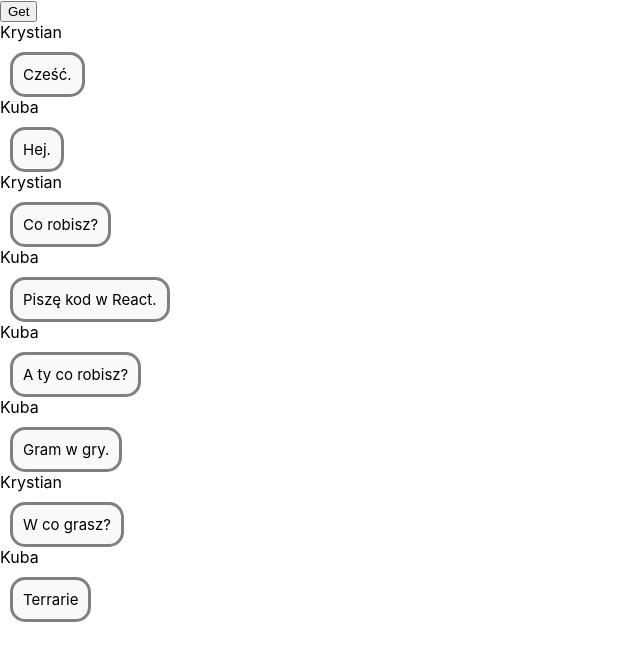
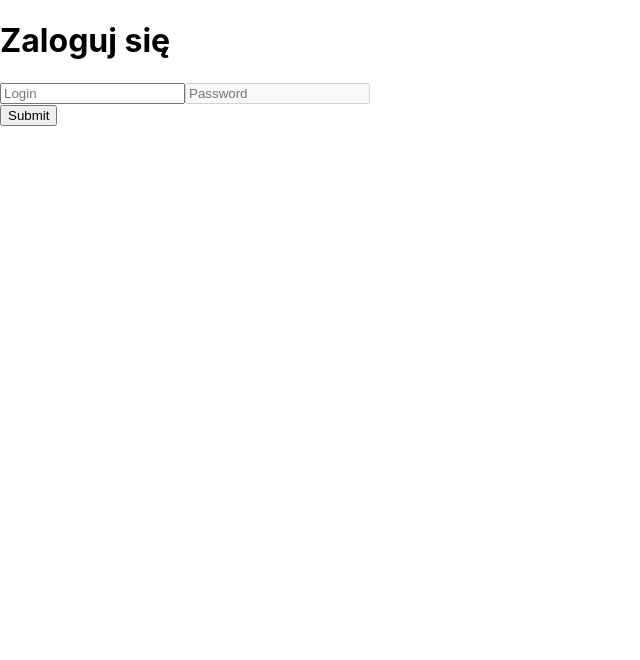
Before and after one commit to lukitom/internship, a React (Create React App) app in the folder frontend/: page /dashboard in a window 1280 px wide. Shown: the top 660 px of the page, without its empty margins (0-640 px from the left). Built offline with nearby package versions, Linux system fonts and the light colour scheme.

Commit message:
WI1-58: - Failed to load resource: the server responded with a status of 404 (Not Found), - Uncaught (in promise) SyntaxError: Unexpected token < in JSON at position 0.

```diff
--- a/frontend/package.json
+++ b/frontend/package.json
@@ -13,7 +13,9 @@
     "axios": "^0.27.2",
     "react": "^18.2.0",
     "react-dom": "^18.2.0",
+    "react-router-dom": "^6.3.0",
     "react-scripts": "5.0.1",
+    "save": "^2.5.0",
     "typescript": "^4.7.4",
     "web-vitals": "^2.1.4"
   },
@@ -40,5 +42,9 @@
       "last 1 firefox version",
       "last 1 safari version"
     ]
+  },
+  "devDependencies": {
+    "cors": "^2.8.5",
+    "express": "^4.18.1"
   }
 }
--- a/frontend/src/App.tsx
+++ b/frontend/src/App.tsx
@@ -1,12 +1,30 @@
-import Get from './components/GET';
-import { Message } from './Message';
+import React, { useState } from 'react';
+import { BrowserRouter, Route, Routes } from 'react-router-dom';
+
+import Dashboard from './components/Dashboard/Dashboard';
+import Login from './Login/Login';
+import Preferences from './components/Preferences/Preferences';
 
 function App() {
+  const [token, setToken] = useState();
+
+  if (!token) {
+    return <Login setToken={setToken} />
+  }
 
   return (
-    <div className='App'>
-      <Get /><br></br>
-      <Message />
+    <div className="wrapper">
+      <h1>Aplikacja</h1>
+      <BrowserRouter>
+        <Routes>
+          <Route path="/dashboard">
+            <Dashboard />
+          </Route>
+          <Route path="/preferences">
+            <Preferences />
+          </Route>
+        </Routes>
+      </BrowserRouter>
     </div>
   );
 }
--- /dev/null
+++ b/frontend/src/Login/Login.tsx
@@ -0,0 +1,46 @@
+import React, { useState } from 'react';
+import PropTypes from 'prop-types';
+
+async function loginUser(verification: any) {
+    return fetch('http://localhost:3000/Login', {
+        method: 'POST',
+        headers: {
+            'Content-Type': 'application/json'
+        },
+        body: JSON.stringify(verification)
+    })
+        .then(data => data.json())
+}
+
+export default function Login ({ setToken }: {setToken: any}) {
+    const [username, setUserName] = useState();
+
+    const handleSubmit = async (e: any) => {
+        e.preventDefault();
+        const token = await loginUser({
+            username
+        });
+        setToken(token);
+    }
+
+    return (
+        <div className="login-wrapper">
+            <h1>Zaloguj się</h1>
+            <form onSubmit={handleSubmit}>
+                <label>
+                    <input type="text" placeholder='Login' onChange={(e: any) => setUserName(e.target.value)} />
+                </label>
+                <label>
+                    <input type="password" placeholder='Password' disabled />
+                </label>
+                <div>
+                    <button type="submit">Submit</button>
+                </div>
+            </form>
+        </div>
+    )
+}
+
+Login.propTypes = {
+    setToken: PropTypes.func.isRequired
+};
--- /dev/null
+++ b/frontend/src/components/Dashboard/Dashboard.tsx
@@ -0,0 +1,5 @@
+export default function Dashboard() {
+  return(
+    <h2>Dashboard</h2>
+  );
+}
--- /dev/null
+++ b/frontend/src/components/Preferences/Preferences.tsx
@@ -0,0 +1,7 @@
+import React from 'react';
+
+export default function Preferences() {
+  return(
+    <h2>Preferences</h2>
+  );
+}
```
Also changed, not shown: frontend/server.js (added, +11 -0 lines), 1 other file (tests, documents, lock files or other folders).
